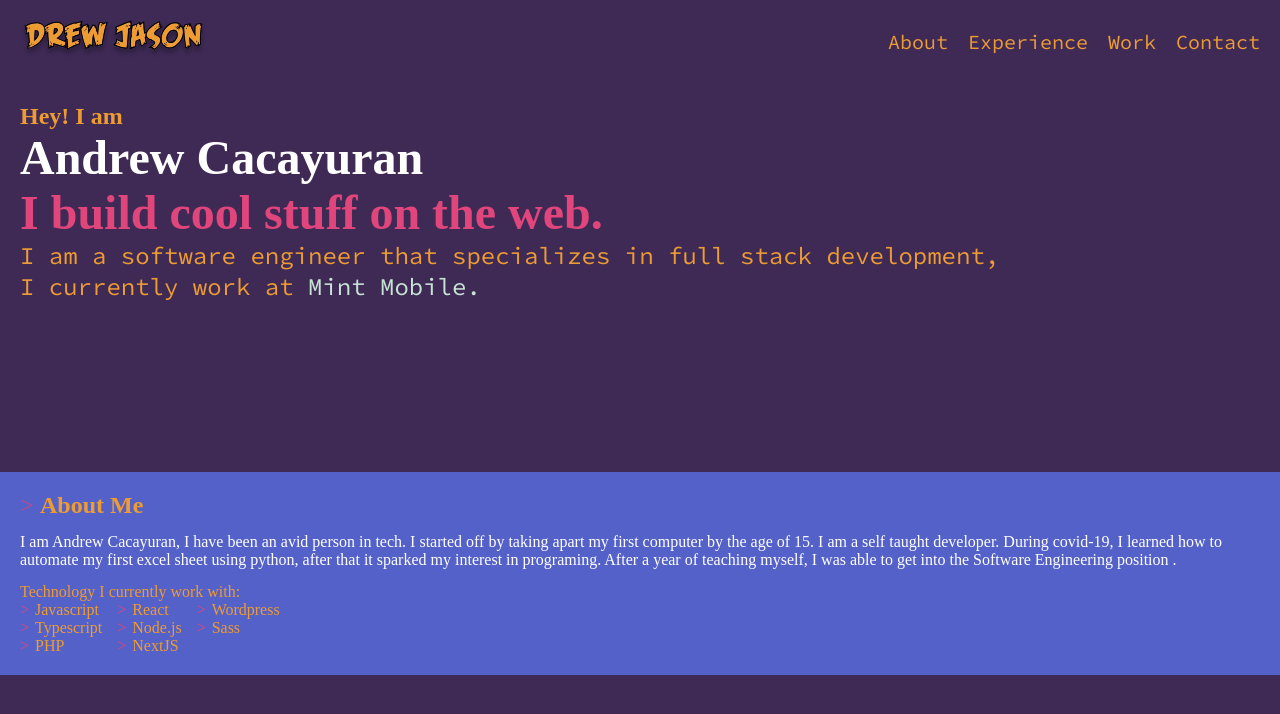
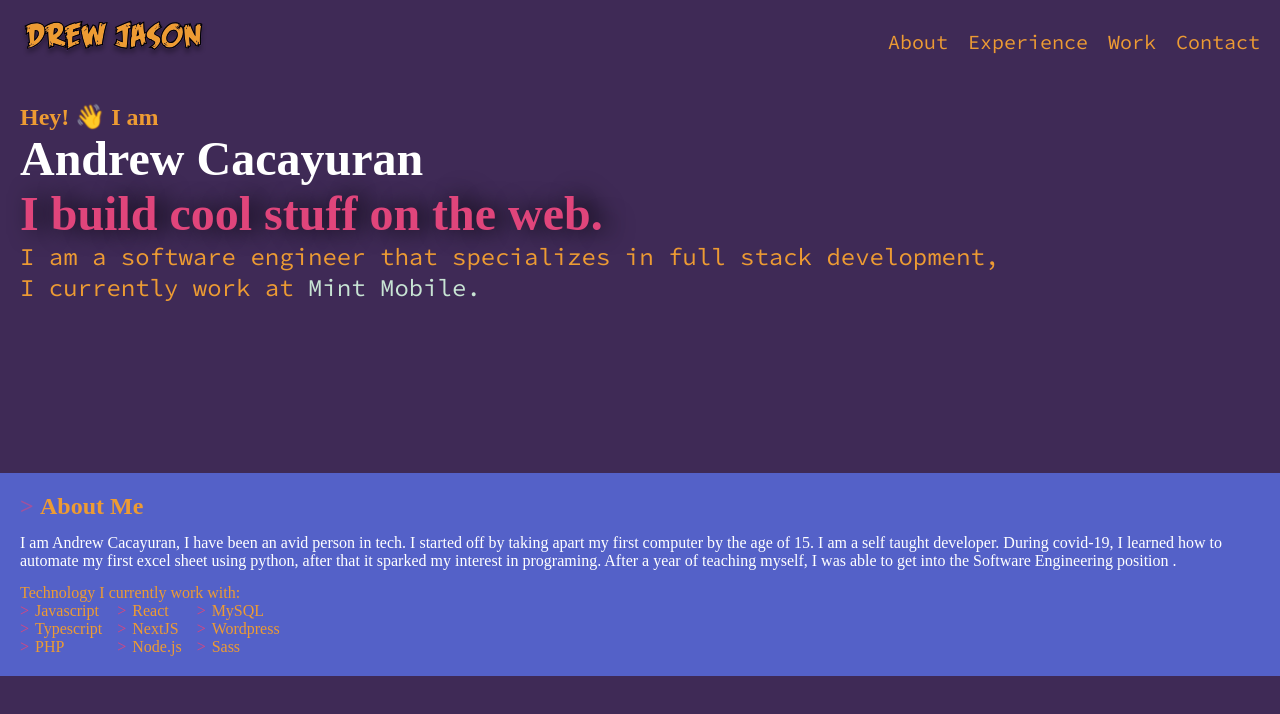
Before and after one commit to jayedeem/portfolio23, a React (Vite) app: page / in a window 1280 px wide. Shown: the top 714 px of the page. Built offline with nearby package versions, Linux system fonts and the light colour scheme; a web font is replaced by a local one.

Commit message:
waving hand cause why not

```diff
--- a/src/App.tsx
+++ b/src/App.tsx
@@ -27,11 +27,23 @@ function App() {
 						<div>
 							<Container>
 								<div className={styles.heroContainer}>
-									<Heading as="h1">Hey! I am</Heading>
+									<Heading as="h1">
+                    Hey!{' '}
+										<span
+											className={styles.wave}
+											aria-label="Emojii hand waving to you"
+										>
+                      👋
+										</span>{' '}
+                    I am
+									</Heading>
 									<Heading as="h3" style={{ color: '#fff' }}>
                     Andrew Cacayuran
 									</Heading>
-									<Heading as="h3" style={{ color: '#E0457B' }}>
+									<Heading
+										as="h3"
+										style={{ color: '#E0457B', textShadow: '#000 10px 0 25px' }}
+									>
                     I build cool stuff on the web.
 									</Heading>
 									<Text as="p">
@@ -70,10 +82,11 @@ function App() {
 										</ul>
 										<ul>
 											<li>React</li>
+											<li>NextJS</li>
 											<li>Node.js</li>
-											<li>NextJS</li>
 										</ul>
 										<ul>
+											<li>MySQL</li>
 											<li>Wordpress</li>
 											<li>Sass</li>
 										</ul>
--- a/src/app.module.scss
+++ b/src/app.module.scss
@@ -6,6 +6,43 @@
   flex-direction: column;
   place-content: center;
   margin-top: -100px;
+
+  // https://jarv.is/notes/css-waving-hand-emoji/
+  .wave {
+    animation-name: wave-animation; /* Refers to the name of your @keyframes element below */
+    animation-duration: 2.5s; /* Change to speed up or slow down */
+    animation-iteration-count: infinite; /* Never stop waving :) */
+    transform-origin: 70% 70%; /* Pivot around the bottom-left palm */
+    display: inline-block;
+  }
+
+  @keyframes wave-animation {
+    0% {
+      transform: rotate(0deg);
+    }
+    10% {
+      transform: rotate(14deg);
+    } /* The following five values can be played with to make the waving more or less extreme */
+    20% {
+      transform: rotate(-8deg);
+    }
+    30% {
+      transform: rotate(14deg);
+    }
+    40% {
+      transform: rotate(-4deg);
+    }
+    50% {
+      transform: rotate(10deg);
+    }
+    60% {
+      transform: rotate(0deg);
+    } /* Reset for the last half to pause */
+    100% {
+      transform: rotate(0deg);
+    }
+  }
+
   h4 {
     font-size: 20px;
   }
```
